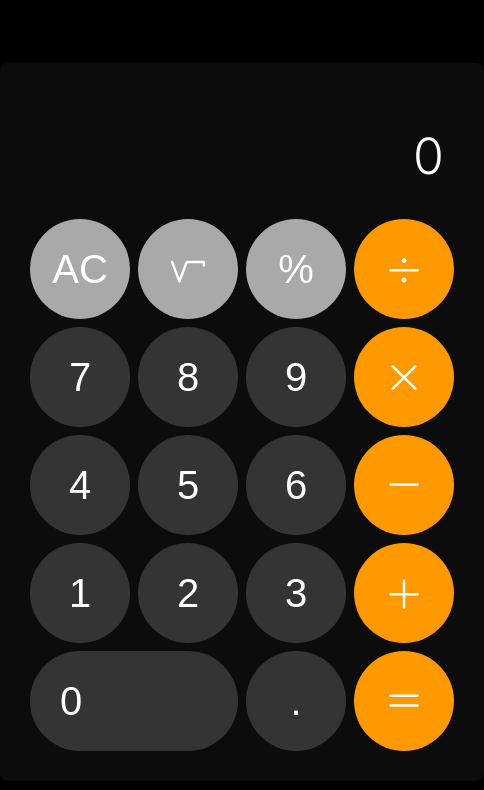
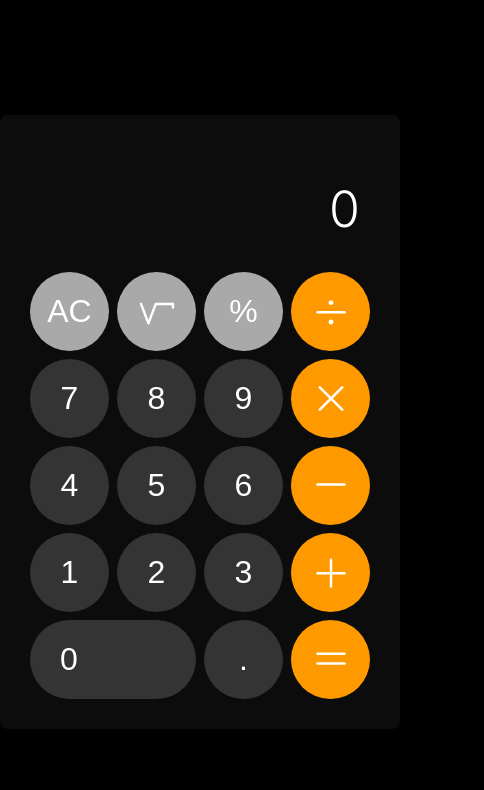
Before and after one commit to geovanarochamp/calculadora, a plain HTML site: page index.html in a window 390 px wide. Shown: the whole page, 484 px wide, since content can reach past the window. Drawn offline with Linux system fonts and the light colour scheme.

Commit message:
adjust responsive

```diff
--- a/style.css
+++ b/style.css
@@ -61,13 +61,13 @@ body {
 }
 
 button {
-    width: clamp(6rem, 6rem + 30vw, 10rem);
-    height: clamp(6rem, 6rem + 30vw, 10rem);
+    width: clamp(4rem, 4rem + 10vw, 8rem);
+    height: clamp(4rem, 4rem + 10vw, 8rem);
     border-radius: 9999px;
     outline: none;
     border: none;
 
-    font-size: clamp(2.5rem, 2.5rem + 30vw, 4rem);
+    font-size: clamp(2.4rem, 2.4rem + 30vw, 3.2rem);
     color: var(--txt-color-light);
 
     display: flex;
```
